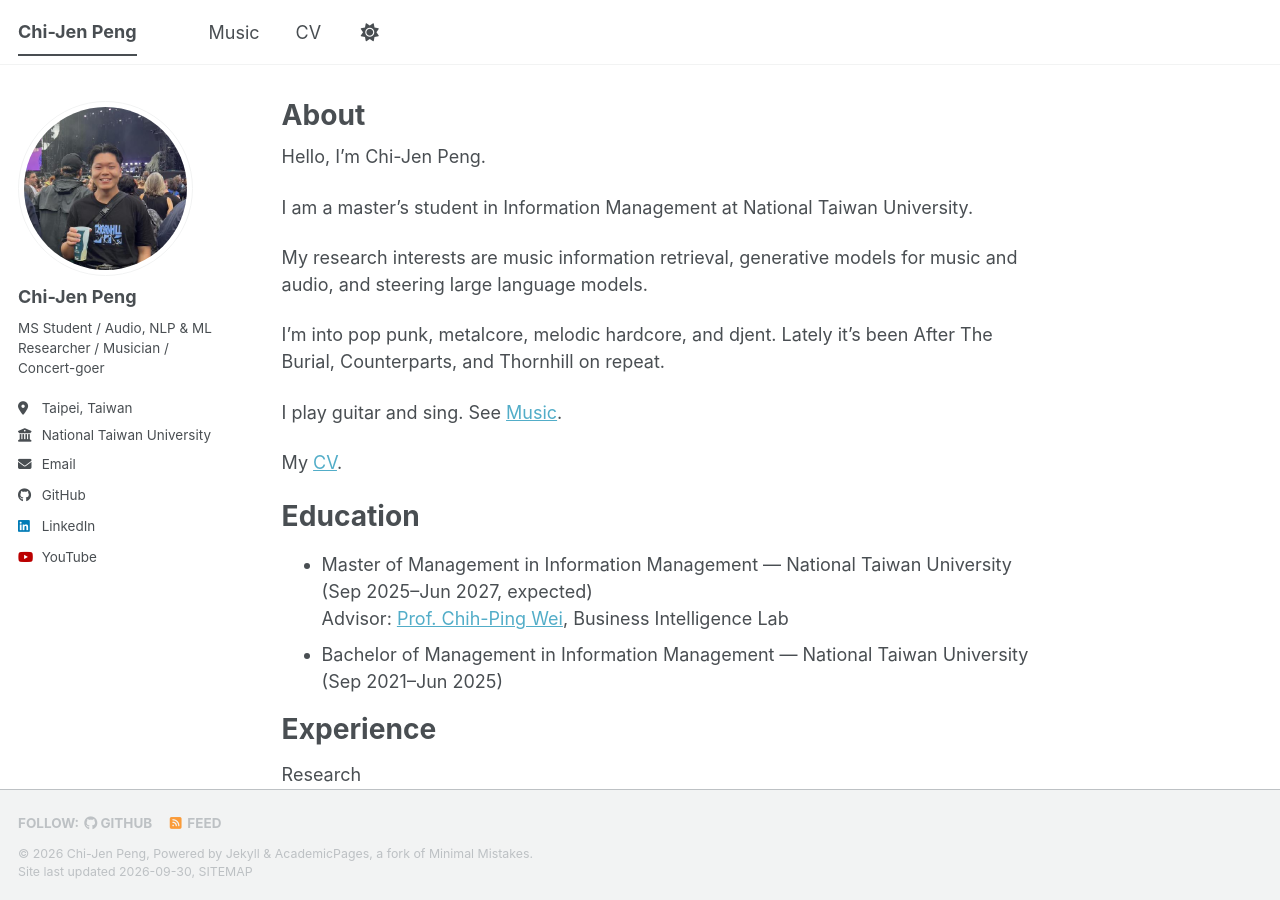
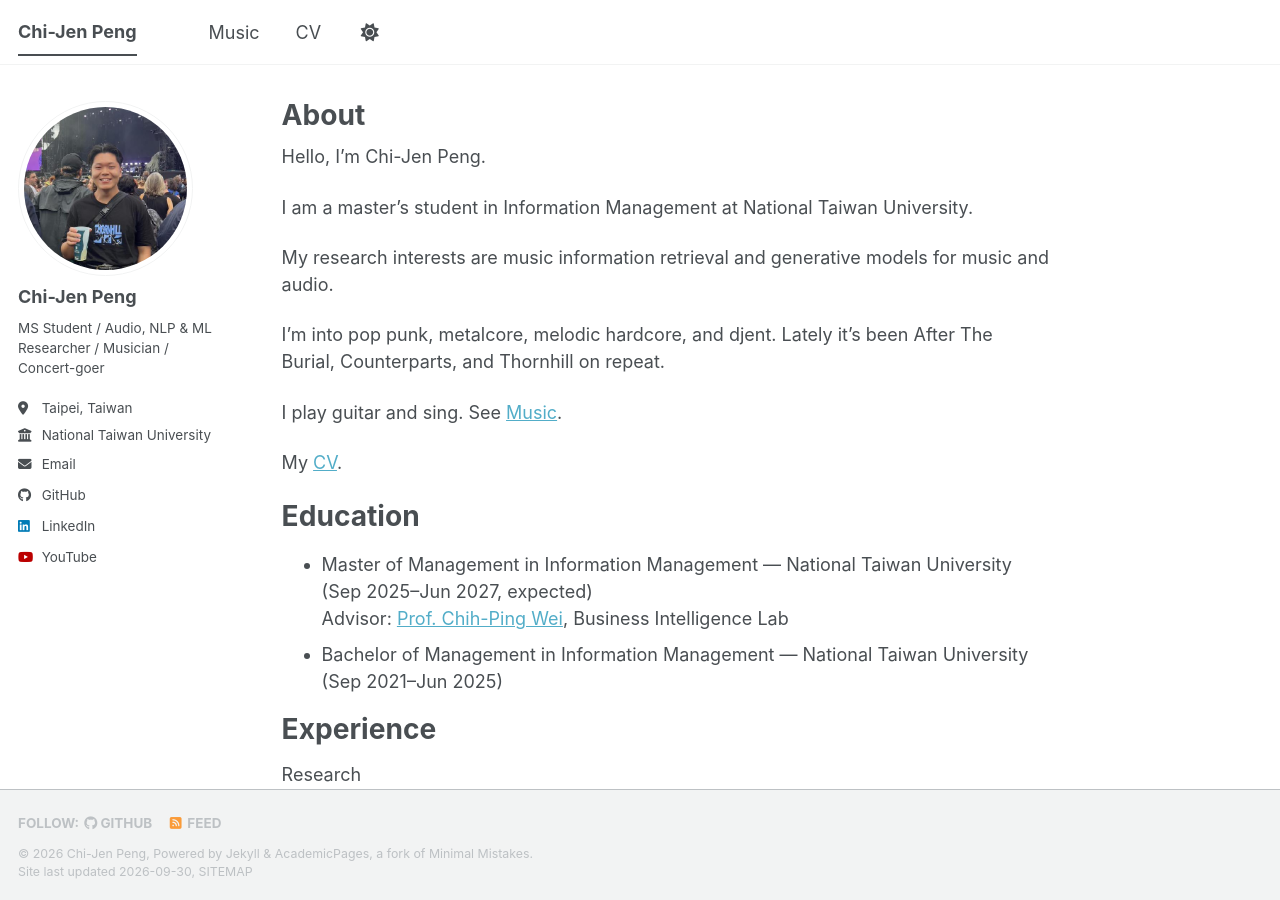
Before and after one commit to c0dypeng/c0dypeng.github.io, a Jekyll site: the page built from _pages/about.md, in a window 1280 px wide and 900 px high. Built offline with Jekyll 4.4.1, drawn with Linux system fonts in a browser that asks for light colours; a style sheet for code colours, icons or effects is not loaded.

Commit message:
Trim research interests; open the home CV link in a new tab
- Research interests: music information retrieval and generative
  models for music and audio. LLM steering removed from the intro line
  and the site description.
- "My CV" on the home page opens the PDF in a new tab.

Co-Authored-By: Claude Fable 5.1 <noreply@anthropic.com>

```diff
--- a/_config.yml
+++ b/_config.yml
@@ -12,7 +12,7 @@ site_theme               : "default" # The available themes options are "default
 title                    : "Chi-Jen Peng"
 title_separator          : "-"
 name                     : &name "Chi-Jen Peng"
-description              : &description "Chi-Jen Peng: music information retrieval, generative models for music and audio, and language model steering." # Update this with a general description of your site, this is the default if not overridden by a page
+description              : &description "Chi-Jen Peng: music information retrieval and generative models for music and audio." # Update this with a general description of your site, this is the default if not overridden by a page
 url                      : https://chijenpeng.github.io # The base hostname & protocol for your site e.g. "https://[your GitHub username].github.io",
                                                            # or if you already have some other page hosted on Github then use "https://[your GitHub username].github.io/[Your Repo Name]"
 baseurl                  : "" # the subpath of your site, e.g. "/blog"
--- a/_pages/about.md
+++ b/_pages/about.md
@@ -11,13 +11,13 @@ Hello, I'm Chi-Jen Peng.
 
 I am a master's student in Information Management at National Taiwan University.
 
-My research interests are music information retrieval, generative models for music and audio, and steering large language models.
+My research interests are music information retrieval and generative models for music and audio.
 
 I'm into pop punk, metalcore, melodic hardcore, and djent. Lately it's been After The Burial, Counterparts, and Thornhill on repeat.
 
 I play guitar and sing. See [Music](/music/).
 
-My [CV](/files/cv.pdf).
+My [CV](/files/cv.pdf){:target="_blank" rel="noopener"}.
 
 Education
 ======
```
